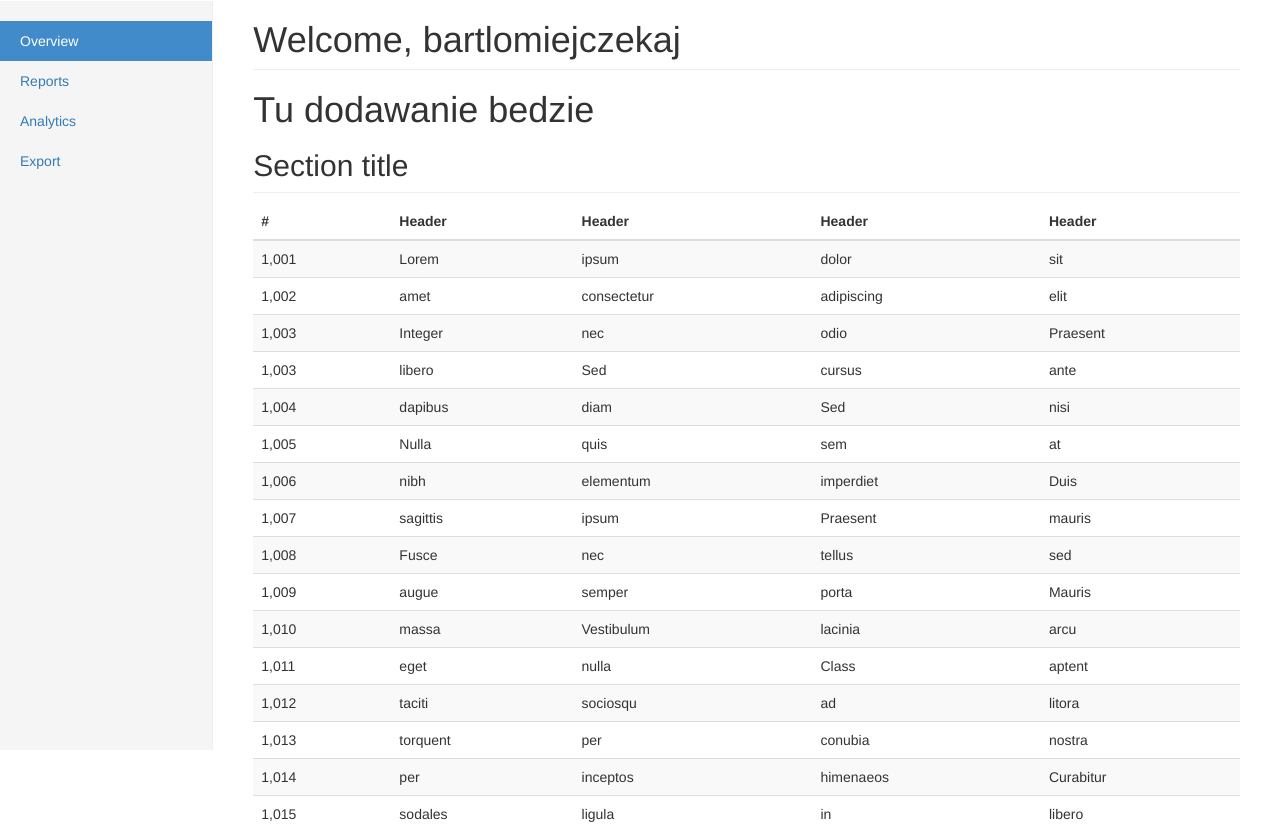
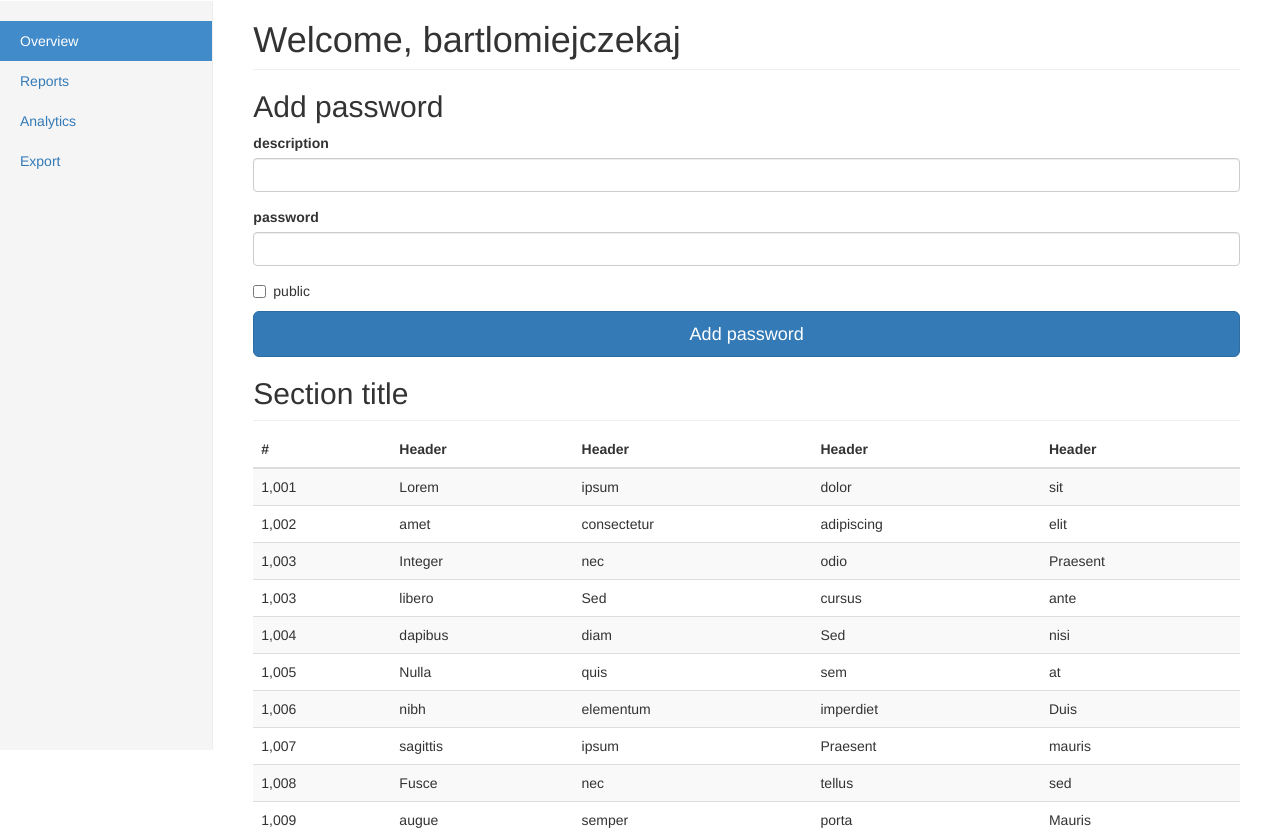
Before and after one commit to Barteq3012/Projekt-OD, a Flask app: page /dashboard in a window 1280 px wide. Shown: the part 50-881 px from the top of the page. Run offline with Flask 2, Linux system fonts and the light colour scheme; a user stored in the database is signed in; some libraries are stand-ins or nearby versions.

Commit message:
dodawanie haseł

```diff
--- a/app.py
+++ b/app.py
@@ -14,17 +14,27 @@ app.config['SQLALCHEMY_DATABASE_URI'] = 'sqlite:///C:\\Users\\barte\\Documents\\
 bootstrap = Bootstrap(app)
 db = SQLAlchemy(app)
 login_manager = LoginManager()
+login_manager.login_view = 'login'
 login_manager.init_app(app)
-login_manager.login_view = 'login'
 ph = PasswordHasher(time_cost=3, memory_cost=65536, parallelism=4,
                     hash_len=32, salt_len=16, encoding="utf-8")  # argon2id
+warning = None
 
 
 class User(UserMixin, db.Model):
     id = db.Column(db.Integer, primary_key=True)
-    username = db.Column(db.String(20), unique=True)
-    email = db.Column(db.String(50), unique=True)
-    password = db.Column(db.String(80))
+    username = db.Column(db.String(20), unique=True, nullable=False)
+    email = db.Column(db.String(50), unique=True, nullable=False)
+    password = db.Column(db.String(80), nullable=False)
+    role = db.Column(db.String(20), default="user", nullable=False)
+
+
+class Password(db.Model):
+    id = db.Column(db.Integer, primary_key=True)
+    description = db.Column(db.String(100), nullable=False)
+    password = db.Column(db.String(80), nullable=False)
+    public = db.Column(db.Boolean, default=False, nullable=False)
+    userid = db.Column(db.Integer, db.ForeignKey('user.id'), nullable=False)
 
 
 @login_manager.user_loader
@@ -49,6 +59,14 @@ class RegisterForm(FlaskForm):
                              InputRequired(), Length(min=12, max=80)])
 
 
+class PasswordForm(FlaskForm):
+    description = StringField('description', validators=[
+        InputRequired(), Length(min=3, max=100)])
+    password = PasswordField('password', validators=[
+                             InputRequired(), Length(min=12, max=80)])
+    public = BooleanField('public')
+
+
 @app.route('/')
 def index():
     return render_template('index.html')
@@ -57,20 +75,16 @@ def index():
 @app.route('/login', methods=['GET', 'POST'])
 def login():
     form = LoginForm()
+    user = User.query.filter_by(username=form.username.data).first()
+    if form.validate_on_submit() and user:
+        try:
+            if ph.verify(user.password, form.password.data):
+                login_user(user, remember=form.remember.data)  # create cookie
+                return redirect(url_for('dashboard'))
+        except:
+            return redirect(url_for('login'))
 
-    if form.validate_on_submit():
-        user = User.query.filter_by(username=form.username.data).first()
-        if user:
-            try:
-                if ph.verify(user.password, form.password.data):
-                    login_user(user, remember=form.remember.data)
-                    return redirect(url_for('dashboard'))
-            except:
-                print("Invalid username or password!")
-
-        return render_template('login.html', form=form, warning="Invalid")
-
-    return render_template('login.html', form=form)
+    return render_template('login.html', form=form, warning="")
 
 
 @app.route('/signup', methods=['GET', 'POST'])
@@ -91,10 +105,22 @@ def signup():
     return render_template('signup.html', form=form)
 
 
-@app.route('/dashboard')
+@app.route('/dashboard', methods=['GET', 'POST'])
 @login_required
 def dashboard():
-    return render_template('dashboard.html', name=current_user.username)
+    form = PasswordForm()
+    info = ""
+    if form.validate_on_submit():
+
+        encrypted_password = form.password.data  # szyfrownie symetryczne
+        new_passwd = Password(description=form.description.data,
+                              password=encrypted_password, public=form.public.data, userid=current_user.id)
+        db.session.add(new_passwd)
+        db.session.commit()
+        info = "Success"
+        return redirect(url_for('dashboard'))
+
+    return render_template('dashboard.html', form=form, name=current_user.username, info=info)
 
 
 @app.route('/logout')
--- a/templates/dashboard.html
+++ b/templates/dashboard.html
@@ -1,4 +1,5 @@
 {% extends "bootstrap/base.html" %}
+{% import "bootstrap/wtf.html" as wtf %}
 
 {% block title %}
 Dashboard
@@ -19,7 +20,7 @@ Dashboard
             <span class="icon-bar"></span>
             <span class="icon-bar"></span>
           </button>
-          <a class="navbar-brand" href="#">Security Project</a>
+          <a class="navbar-brand" href="/">Security Project</a>
         </div>
         <div id="navbar" class="navbar-collapse collapse">
           <ul class="nav navbar-nav navbar-right">
@@ -49,7 +50,20 @@ Dashboard
         <div class="col-sm-9 col-sm-offset-3 col-md-10 col-md-offset-2 main">
           <h1 class="page-header">Welcome, {{ name }}</h1>
 
-          <h1>Tu dodawanie bedzie</h1>
+            <form method="POST" action="/dashboard">
+              <h2>Add password</h2>
+              {{ form.hidden_tag() }}
+              {{ wtf.form_field(form.description) }}
+              {{ wtf.form_field(form.password) }}
+              {{ wtf.form_field(form.public) }}
+              <button class="btn btn-lg btn-primary btn-block" type="submit">Add password</button>
+              {% if info == "Success" %}
+              <h5 style="color:green">Udało się dodać hasło!</h5>
+              {% endif %}
+              {% if info == "Failure" %}
+              <h5 style="color:red">Nie udało się dodać hasła!</h5>
+              {% endif %}
+            </form>
 
           <h2 class="sub-header">Section title</h2>
           <div class="table-responsive">
```
Also changed, not shown: database.db.
